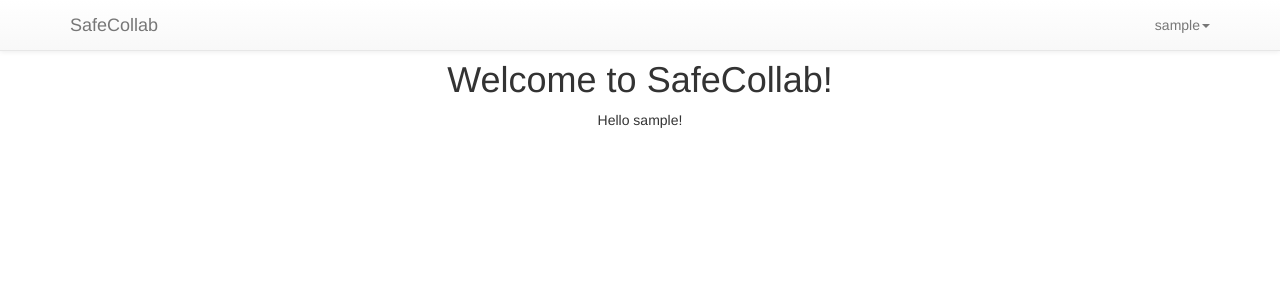
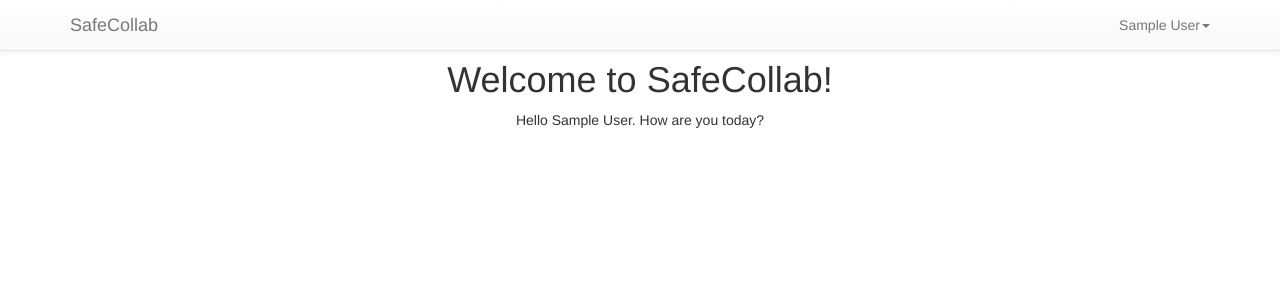
Before and after one commit to MikeVerdicchio/SafeCollab, a Django app: page / in a window 1280 px wide. Shown: the top 300 px of the page. Run offline with Django 3.2, Linux system fonts and the light colour scheme; the visitor is signed in with stand-in values (Sample User, id 1); parts of the project's set-up code (start-up, migrations or seed data) failed here and were passed over; some libraries are stand-ins or nearby versions.

```diff
--- a/auth/forms.py
+++ b/auth/forms.py
@@ -7,7 +7,8 @@ class LoginForm(forms.Form):
 
 
 class RegisterForm(forms.Form):
-    name = forms.CharField(label='Name', max_length=30)
+    first = forms.CharField(label='First Name', max_length=30)
+    last = forms.CharField(label='Last Name', max_length=30)
     username = forms.CharField(label='Username', max_length=30)
     email = forms.EmailField(label='Email', max_length=50)
     password = forms.CharField(label='Password')
--- a/templates/base.html
+++ b/templates/base.html
@@ -32,7 +32,7 @@
                 {% if user.is_authenticated %}
                     <li class="dropdown">
                         <a href="" class="dropdown-toggle" data-toggle="dropdown" role="button" aria-haspopup="true"
-                           aria-expanded="false">{{ user.username }}<span class="caret"></span></a>
+                           aria-expanded="false">{{ user.first_name }} {{ user.last_name }}<span class="caret"></span></a>
                         <ul class="dropdown-menu">
                             <li><a href="/admin">Admin Panel</a></li>
                             <li><a href="/encrypt/">Encryption</a></li>
--- a/templates/index.html
+++ b/templates/index.html
@@ -7,7 +7,7 @@
             <br><br>
             <h1>Welcome to SafeCollab!</h1>
             {% if user.is_authenticated %}
-                <p>Hello {{ user.username }}!</p>
+                <p>Hello {{ user.first_name }} {{ user.last_name }}. How are you today?</p>
             {% else %}
                 <p>Please <a href="/login/">log in</a> or <a href="/register/">register</a> before you can view reports!</p>
             {% endif %}
```
Also changed, not shown: auth/views.py (+9 -8 lines).
